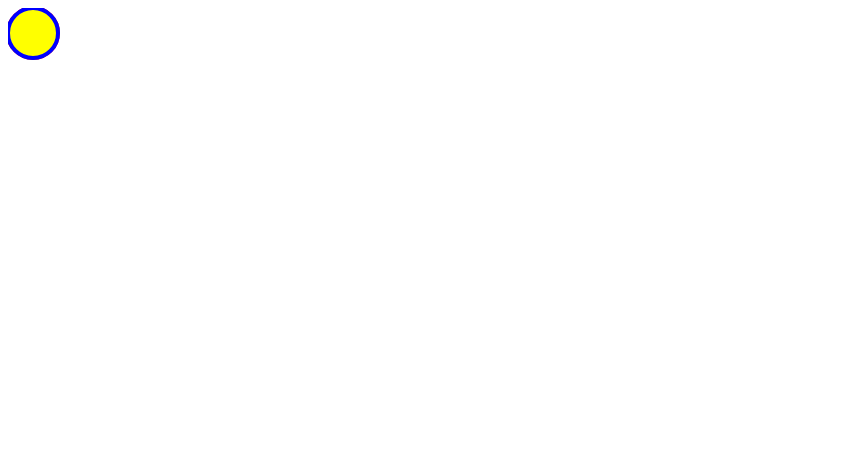
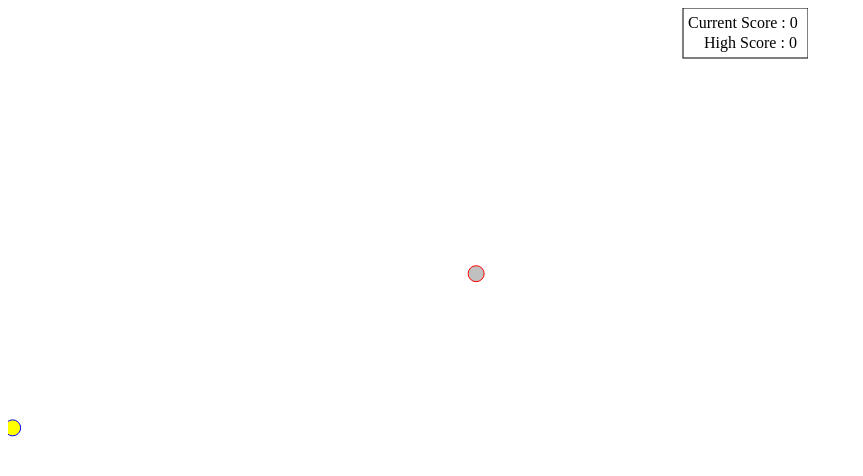
Before and after one commit to Proko8/D3Practice, a plain HTML site: page index.html in a window 1280 px wide. Shown: the whole page, without its empty margins (0-863 px from the left). Drawn offline with Linux system fonts and the light colour scheme.

Commit message:
d3 02sept

```diff
--- a/app.js
+++ b/app.js
@@ -1,28 +1,92 @@
-const pieces = d3.select(".pieces");
+const pieces = d3.select(".body");
 
-const svg = pieces.append("svg");
+const svg = pieces.append("svg").attr("height", "800px").attr("width", "800px");
 
 const gameSettings = {
-    yAxes : 800,
-    xAxes : 800,
-    xEnemies : 20,
-}
+  height: 800 /*- margin.top - margin.bottom,*/,
+  width: 800 /*- margin.left - margin.right,*/,
+  padding: 20,
+  enemies: 20,
+};
 
-const gameboard = svg.attr("width", gameSettings.xAxes)
-                     .attr("height", gameSettings.yaxes)
+const scoreBoard = {
+  score: 0,
+  best: 0,
+};
 
-const enemies = svg.append("circle")
-                   .attr("cx", "25")
-                   .attr("cy", "25")
-                   .attr("r", 25)
-                   .style("fill", "silver")
-                   .style("stroke", "red")
-                   .style("stroke-width", 4)
+// const totalEnemies = svg
 
-const player = svg.append("circle")
-                  .attr("cx", "25")
-                  .attr("cy", "25")
-                  .attr("r", 25)
-                  .style("fill", "yellow")
-                  .style("stroke", "blue")
-                  .style("stroke-width", 4)
+// function allEnemies(enemies) {
+//   let i = 0;
+//   while (i < enemies) {
+//     totalEnemies
+//       .append("circle")
+//       .attr("cx", 50)
+//       .attr("cy", 50)
+//       .attr("r", 5)
+//       .style("fill", "silver")
+//       .style("stroke", "red")
+//       .style("stroke-width", 1)
+//     i++;
+//   }
+// }
+// allEnemies(gameSettings.enemies);
+
+// totalEnemies.transition()
+//             .duration(1000)
+//             .attr("cx", 400)
+
+var totalEnemies = svg
+  .append("circle")
+  .attr("cx", 400)
+  .attr("cy", 200)
+  .attr("r", 8)
+  .style("fill", "silver")
+  .style("stroke", "red")
+  .style("stroke-width", 1);
+
+totalEnemies
+  .transition()
+  .duration(1000)
+  .attr("cx", Math.random() * 500)
+  .attr("cy", Math.random() * 500);
+
+var player = svg
+  .append("circle")
+  .attr("cx", 400)
+  .attr("cy", 200)
+  .attr("r", 8)
+  .style("fill", "yellow")
+  .style("stroke", "blue")
+  .style("stroke-width", 1);
+
+player
+  .transition()
+  .duration(1000)
+  .attr("cx", Math.random() * 500)
+  .attr("cy", Math.random() * 500)
+  // .each("Start", function () {
+  //   d3.select(this);
+  // });
+
+const scoreboard = svg
+  .append("rect")
+  .attr("width", "125")
+  .attr("height", "50")
+  .attr("x", 0)
+  .attr("y", 0)
+  .attr("fill", "transparent")
+  .attr("stroke", "black")
+  .attr("x", 675);
+
+const score = svg
+  .append("text")
+  .text(`Current Score : ${scoreBoard.score}`)
+  .attr("x", 680)
+  .attr("y", 20);
+
+const best = svg
+  .append("text")
+  .text(`High Score : ${scoreBoard.best}`)
+  .attr("x", 696)
+  .attr("y", 40);
--- a/index.html
+++ b/index.html
@@ -10,8 +10,8 @@
     <script src="d3v6.js"></script>
   </head>
   <body>
-    <div class="pieces"></div>
-
+    <div class="body">
+    </div>
   </body>
   <script src="app.js"></script>
 </html>
```
